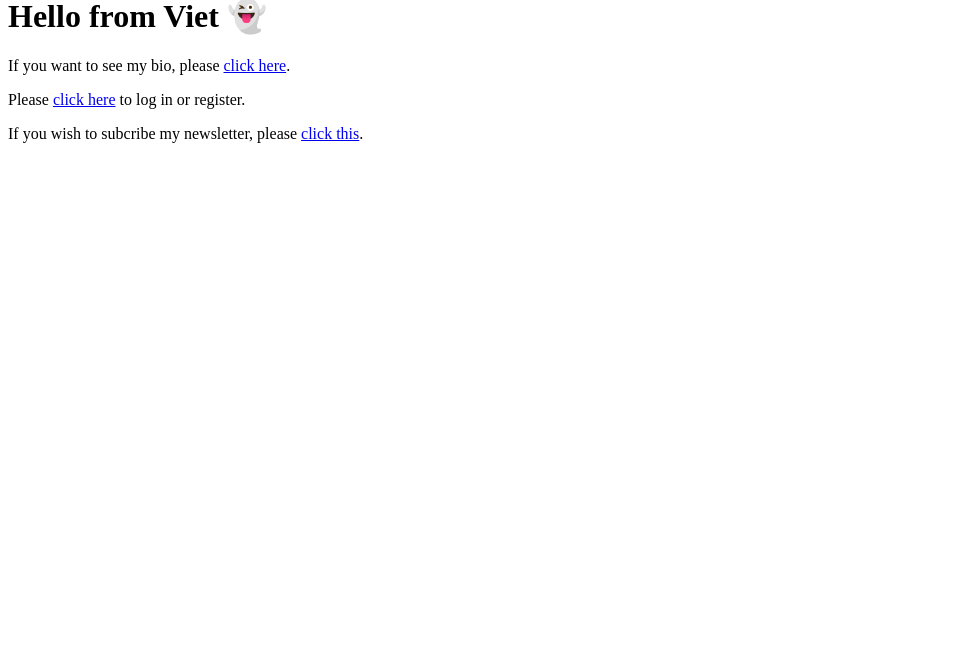
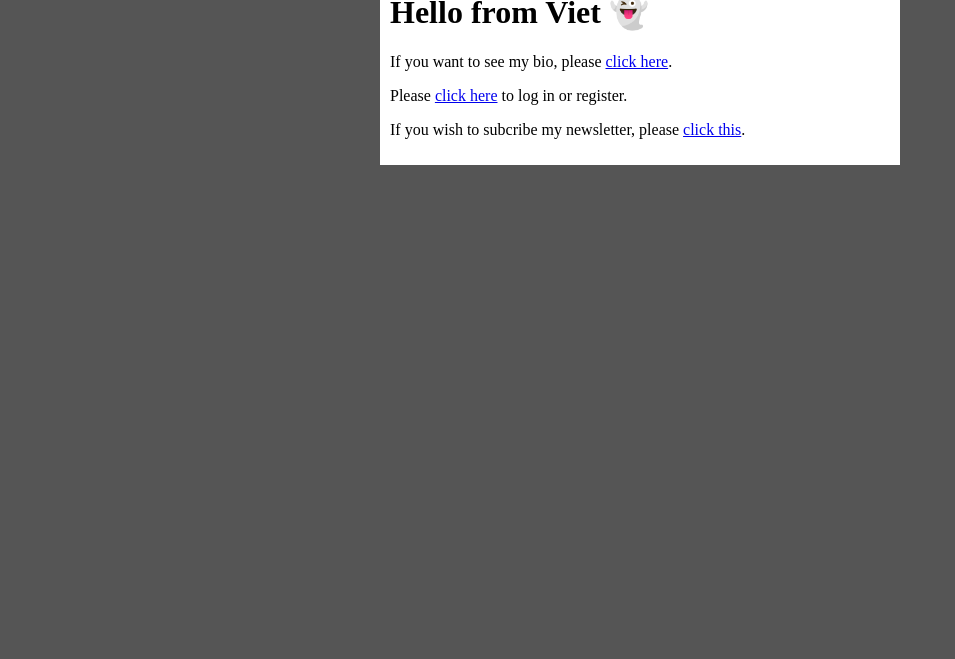
Before and after one commit to yobro2033/herokuHTMLmpw, a Flask app: page / in a window 1280 px wide. Shown: the part 141-800 px from the top of the page, without its empty margins (0-955 px from the left). Run offline with Flask 2, Linux system fonts and the light colour scheme.

Commit message:
Update mainpage.html

```diff
--- a/templates/mainpage.html
+++ b/templates/mainpage.html
@@ -1,15 +1,29 @@
-.center{
-    position:absolute;
-    width:780px;
-    height:650px;
-    left:50%;
-    top:50%;
-    margin-left:-390px;
-    margin-top:-325px;
+<!DOCTYPE html>
+<html>
+<head>
+<meta name="viewport" content="width=device-width, initial-scale=1">
+<style>
+body {
+  background: #555;
 }
 
-<p> <a href="https://vietphan203.herokuapp.com/"><img src="https://upload.wikimedia.org/wikipedia/commons/a/aa/V-logo.svg" alt="logo" width=100 length=100></a> </p>
-<h1 style="color:black">Hello from Viet 👻</h1>
-<p> If you want to see my bio, please <a href="https://vietphan203.herokuapp.com/first">click here</a>. </p>
-<p> Please <a href="https://vietphan203.herokuapp.com/login">click here</a> to log in or register. </p>
-<p> If you wish to subcribe my newsletter, please <a href="https://vietphan203.herokuapp.com/newsletter">click this</a>.</p>
+.content {
+  max-width: 500px;
+  margin: auto;
+  background: white;
+  padding: 10px;
+}
+</style>
+</head>
+<body>
+
+<div class="content">
+    <p> <a href="https://vietphan203.herokuapp.com/"><img src="https://upload.wikimedia.org/wikipedia/commons/a/aa/V-logo.svg" alt="logo" width=100 length=100></a> </p>
+    <h1 style="color:black">Hello from Viet 👻</h1>
+    <p> If you want to see my bio, please <a href="https://vietphan203.herokuapp.com/first">click here</a>. </p>
+    <p> Please <a href="https://vietphan203.herokuapp.com/login">click here</a> to log in or register. </p>
+    <p> If you wish to subcribe my newsletter, please <a href="https://vietphan203.herokuapp.com/newsletter">click this</a>.</p>
+</div>
+
+</body>
+</html>
```
